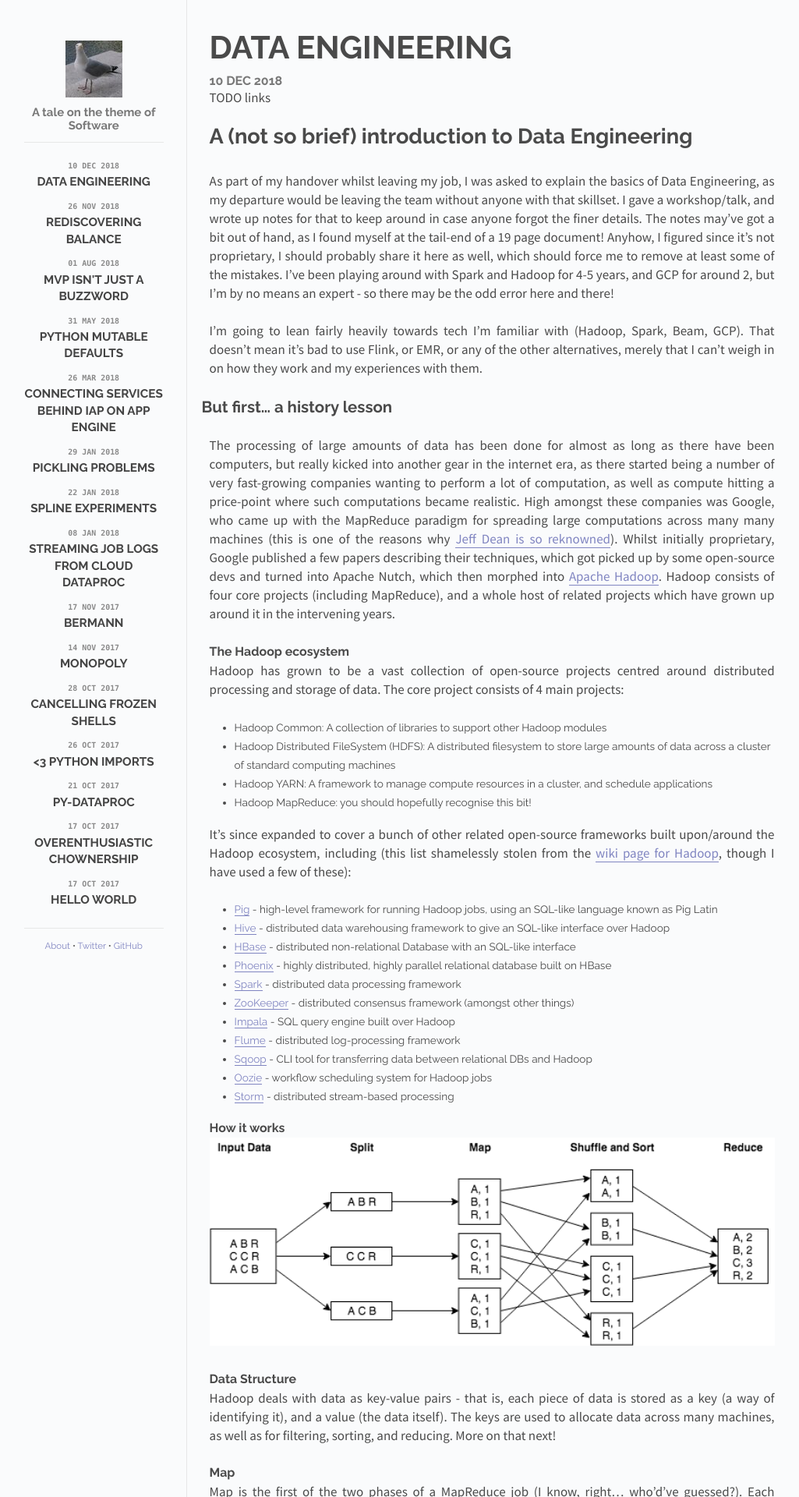
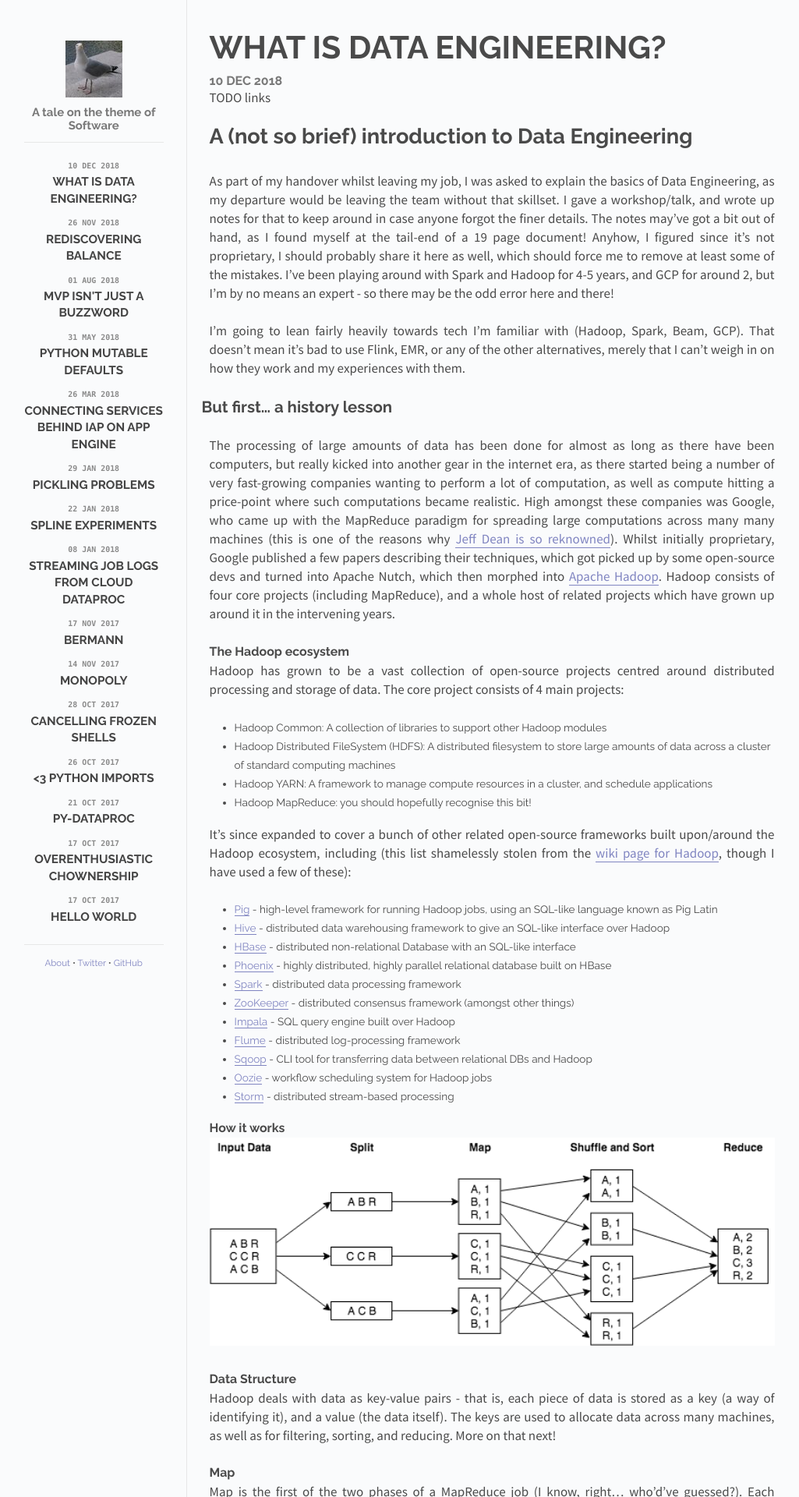
Before and after one commit to oli-hall/oli-hall.github.io, a Jekyll site: the page built from _posts/2018-12-10-Data-Engineering.md, in a window 1280 px wide. Shown: the top 1920 px of the page at 78% size, without its empty margins (119-1144 px from the left). Built offline with Jekyll 4.4.1, drawn with Linux system fonts in a browser that asks for light colours; comment, search, counter and statistics services are not loaded; some of the changed text lies outside the part shown.

Commit message:
A couple of minor copy tweaks

```diff
--- a/_posts/2018-12-10-Data-Engineering.md
+++ b/_posts/2018-12-10-Data-Engineering.md
@@ -1,6 +1,6 @@
 ---
 layout: post
-title: "Data Engineering"
+title: "What is Data Engineering?"
 date: 2018-12-10 10:57
 categories: posts
 comments: true
@@ -10,9 +10,9 @@ TODO links
 
 # A (not so brief) introduction to Data Engineering
 
-As part of my handover whilst leaving my job, I was asked to explain the basics of Data Engineering, as my departure would be leaving the team without anyone with that skillset. I gave a workshop/talk, and wrote up notes for that to keep around in case anyone forgot the finer details. The notes may've got a bit out of hand, as I found myself at the tail-end of a 19 page document! Anyhow, I figured since it's not proprietary, I should probably share it here as well, which should force me to remove at least some of the mistakes. I've been playing around with Spark and Hadoop for 4-5 years, and GCP for around 2, but I'm by no means an expert - so there may be the odd error here and there!
+As part of my handover whilst leaving my job, I was asked to explain the basics of Data Engineering, as my departure would be leaving the team without that skillset. I gave a workshop/talk, and wrote up notes for that to keep around in case anyone forgot the finer details. The notes may've got a bit out of hand, as I found myself at the tail-end of a 19 page document! Anyhow, I figured since it's not proprietary, I should probably share it here as well, which should force me to remove at least some of the mistakes. I've been playing around with Spark and Hadoop for 4-5 years, and GCP for around 2, but I'm by no means an expert - so there may be the odd error here and there!
 
-I'm going to lean fairly heavily towards tech I'm familiar with (Hadoop, Spark, Beam, GCP). That doesn't mean it's bad to use Flink, or EMR, or any of the other alternatives, merely that I can't weigh in on how they work and my experiences with them.
+I'm going to lean fairly heavily towards tech I'm familiar with (Hadoop, Spark, Beam, GCP). That doesn't mean it's bad to use Flink, EMR, or any of the other alternatives, merely that I can't weigh in on how they work and my experiences with them.
 
 ## But first... a history lesson
 
@@ -85,7 +85,6 @@ import re
 
 WORD_RE = re.compile(r"[\w']+")
 
-
 class MRWordCount(MRJob):
 
     def mapper(self, _, line):
@@ -94,7 +93,6 @@ class MRWordCount(MRJob):
 
     def reducer(self, key, values):
         yield key, sum(values)
-
 
 if __name__ == '__main__':
     MRWordCount.run()
@@ -112,7 +110,6 @@ from mrjob.step import MRStep
 import re
 
 WORD_RE = re.compile(r"[\w']+")
-
 
 class MRMostUsedWord(MRJob):
 
@@ -136,7 +133,6 @@ class MRMostUsedWord(MRJob):
 
     def reducer_find_max_word(self, _, word_count_pairs):
         yield max(word_count_pairs)
-
 
 if __name__ == '__main__':
     MRMostUsedWord.run()
```
